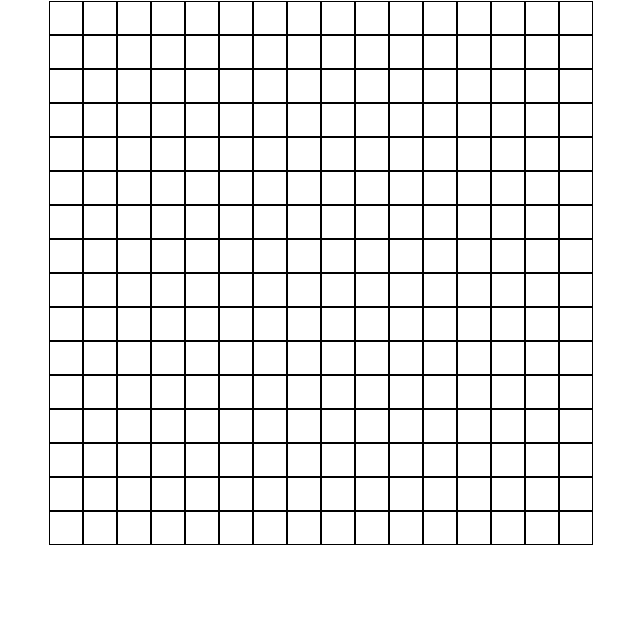
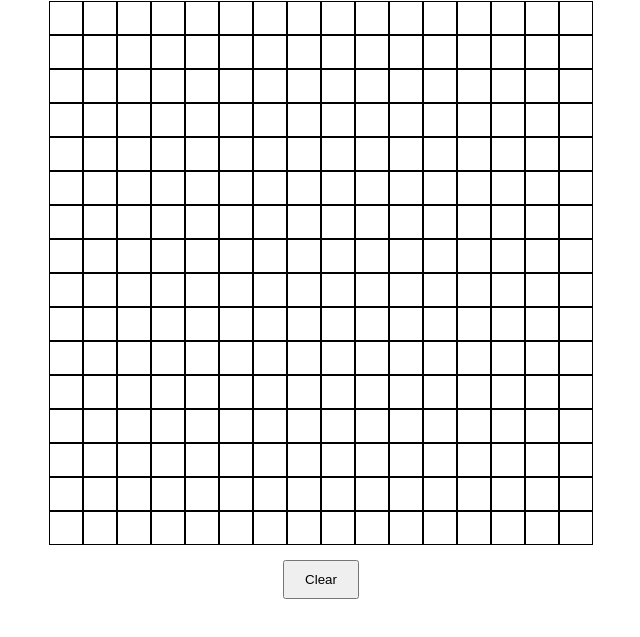
Before and after one commit to NicRodri/Etch-a-Sketch, a plain HTML site: page index.html in a window 1280 px wide. Shown: the part 79-716 px from the top of the page, without its empty margins (319-959 px from the left). Drawn offline with Linux system fonts and the light colour scheme.

Commit message:
Add functional clear button

```diff
--- a/index.html
+++ b/index.html
@@ -9,8 +9,8 @@
 </head>
 <body>
     <h1 class="textCenter">Etch-a-Sketch</h1>
-        <div id="grid" ></div>
-
+    <div id="grid" ></div>
+    <button id="clear">Clear</button>
     <script src="javascript.js"></script>
 </body>
 </html>
--- a/javascript.js
+++ b/javascript.js
@@ -60,8 +60,14 @@ function isDrawing(){
 function draw(){
     grid(length);
     isDrawing();
+    button = document.getElementById("clear");
+    boxes = document.querySelectorAll(".square");
 
-    boxes = document.querySelectorAll(".square");
+    button.addEventListener("click", (e) =>{
+        boxes.forEach((box) => {
+            box.style.backgroundColor = "white";
+        });
+    });
 
     boxes.forEach((box)=> {
         box.addEventListener("mousemove", drawFunction);
--- a/style.css
+++ b/style.css
@@ -17,3 +17,8 @@
     padding: 0px;
     border: solid black 1px;
 }
+#clear{
+    display: flex;
+    margin: 15px auto;
+    padding: 10px 20px;
+}
```
